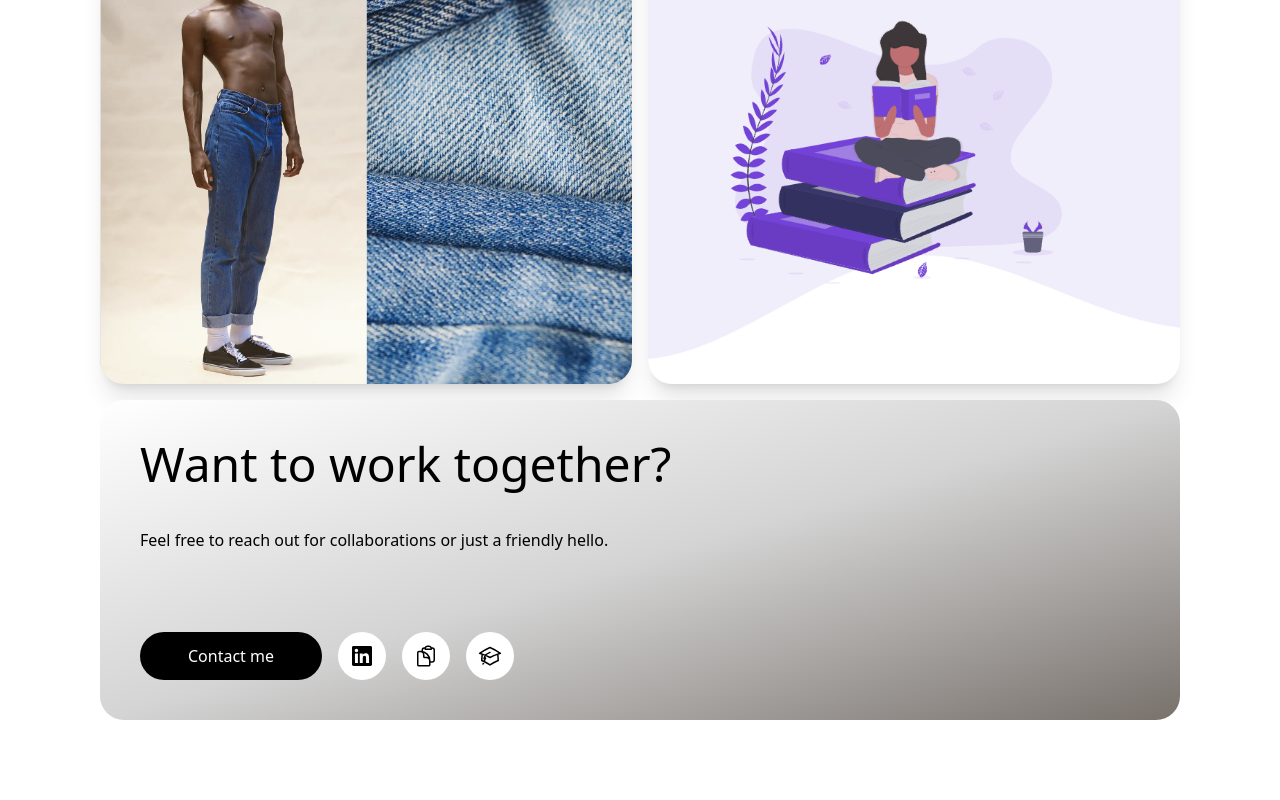
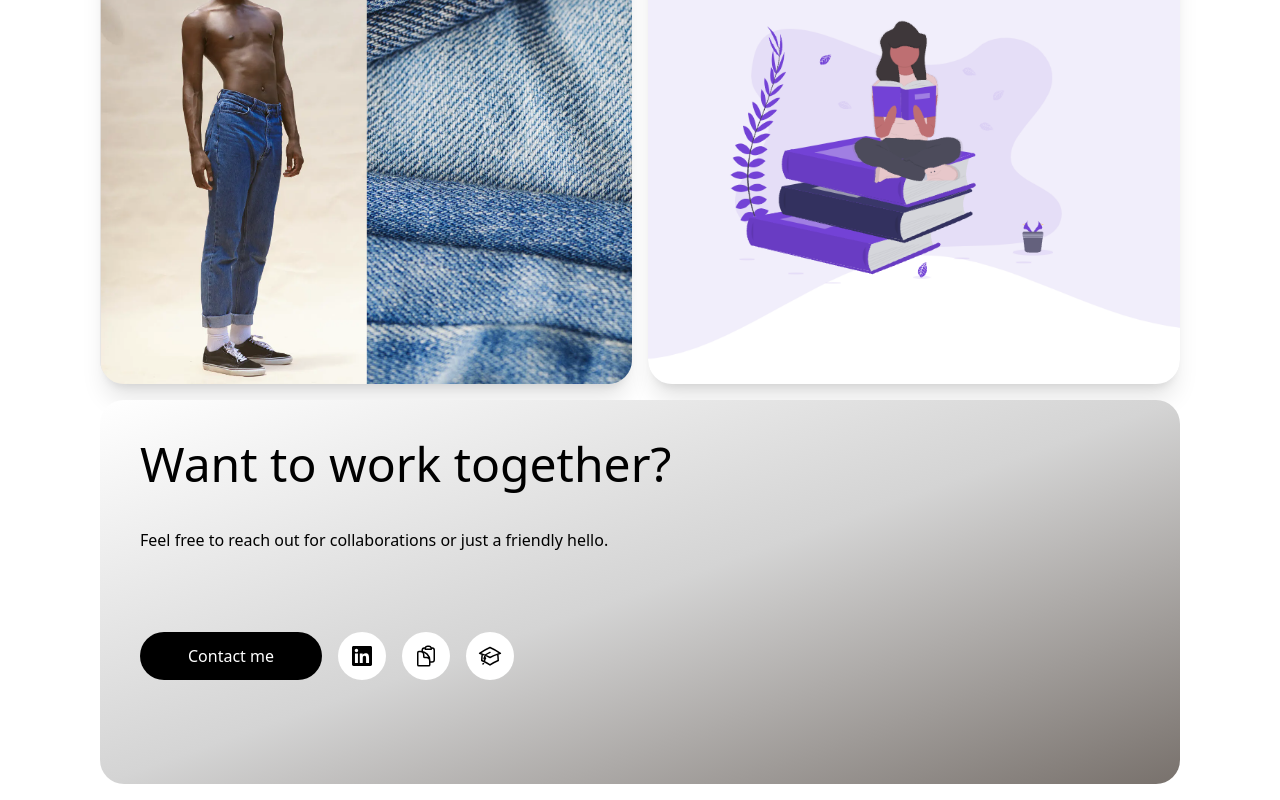
Before and after one commit to Rehan517/Portfolio, a Next.js app: page / in a window 1280 px wide. Shown: the part 1144-1944 px from the top of the page. Before the commit the page ends 1880 px from the top, so only its background shows below. Built offline with nearby package versions, Linux system fonts and the light colour scheme.

Commit message:
height updates

```diff
--- a/pages/index.tsx
+++ b/pages/index.tsx
@@ -67,11 +67,11 @@ export default function Home() {
       </section>
 
       <section className='grid grid-cols-1 my-4' id='contact'>
-        <div className="h-[20rem] flex flex-col gap-10 bg-gradient-to-br from-white via-neutral-300 to-stone-500 rounded-3xl p-10">
+        <div className="h-[24rem] flex flex-col gap-10 bg-gradient-to-br from-white via-neutral-300 to-stone-500 rounded-3xl p-10">
           <h1 className='text-3xl lg:text-5xl md:text-5xl text-semibold '>Want to work together?</h1>
-          <p className='flex-1'>Feel free to reach out for collaborations or just a friendly hello.</p>
+          <p className='flex'>Feel free to reach out for collaborations or just a friendly hello.</p>
 
-          <div className='flex flex-col lg:flex-row items-center gap-4 justify-self-end'>
+          <div className='flex flex-col lg:flex-row items-center gap-4 justify-self-end pt-0 lg:pt-10'>
             <a href="mailto:ra3702672@gmail.com? subject=subject text">
               <button className='py-3 px-4 lg:px-12 md:px-12 font-medium w-60 lg:w-auto bg-black text-white rounded-3xl transition hover:opacity-75'> Contact me</button>
             </a>
```
